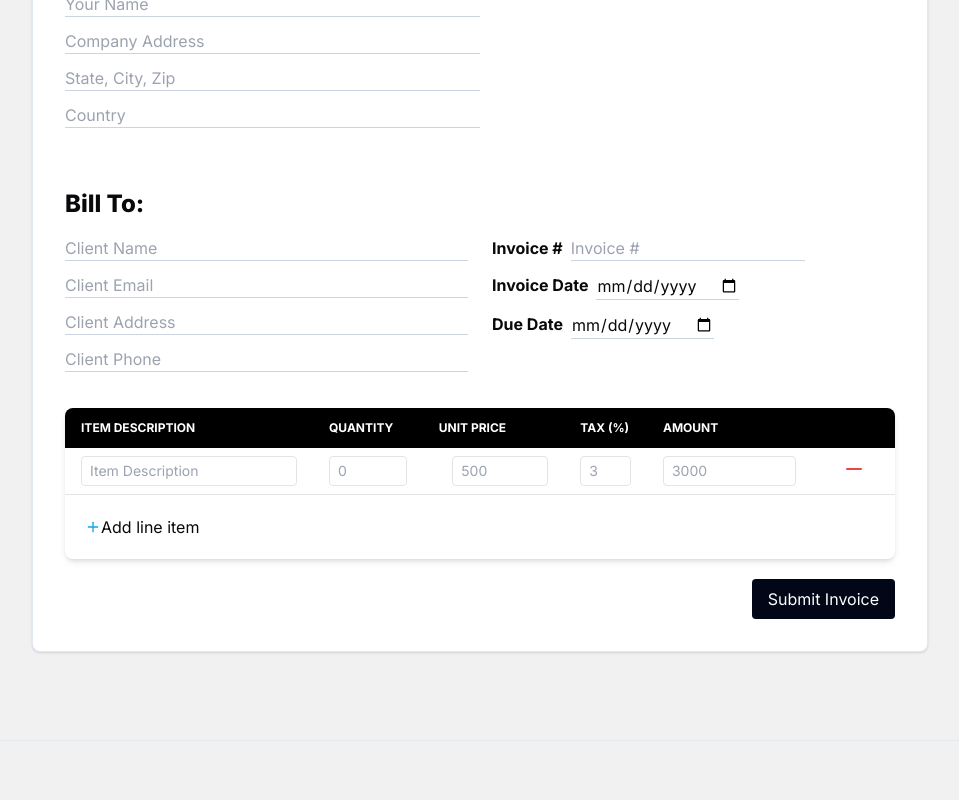
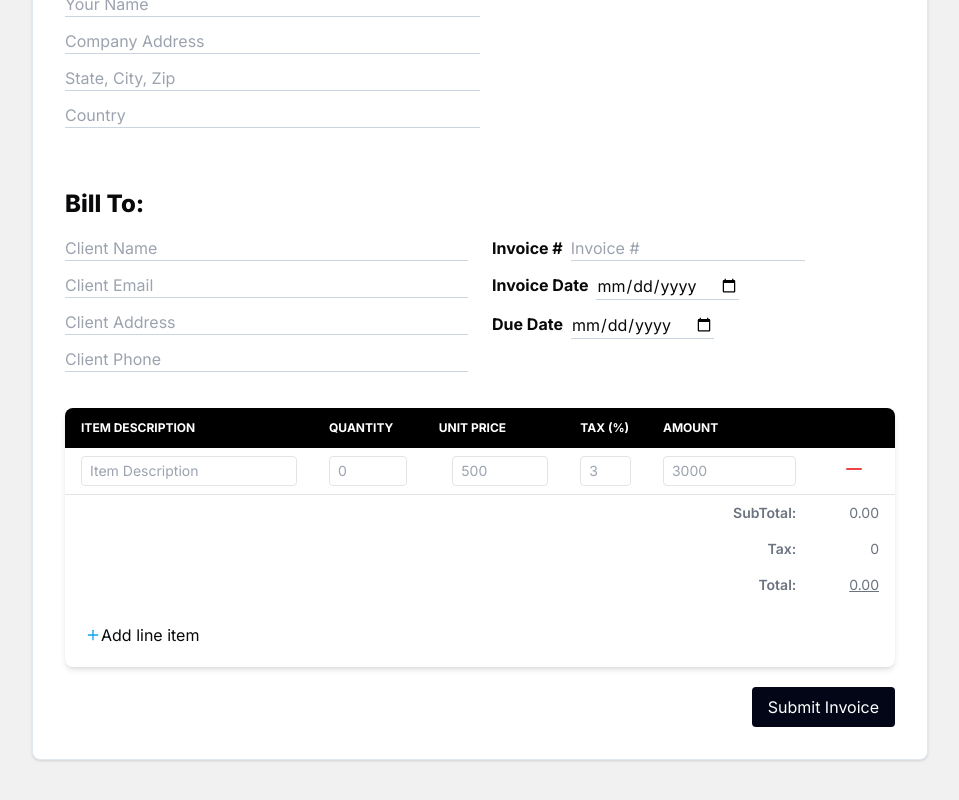
Before and after one commit to pythonnelson/invoiceswift, a Next.js app: page /invoice/new in a window 1280 px wide. Shown: the part 390-1190 px from the top of the page, without its empty margins (160-1119 px from the left). Built offline with nearby package versions, Linux system fonts and the light colour scheme.

Commit message:
Implement add total, tax and subtotal in table footer

```diff
--- a/components/FormTable.jsx
+++ b/components/FormTable.jsx
@@ -47,6 +47,11 @@ export default function FormTable() {
         }
         setTableData(updatedData)
     }
+
+    const subTotal = tableData.reduce((acc, row) => acc + row.unitPrice * row.quantity, 0);
+    const taxTotal = tableData.reduce((acc, row) => acc + ((row.unitPrice * row.quantity) * row.tax) / 100, 0);
+    const total = subTotal + taxTotal;
+
 
   return (
     <div className="relative overflow-x-auto shadow-md sm:rounded-lg mb-5">
@@ -134,6 +139,28 @@ export default function FormTable() {
                     </tr>
                 ))}
                 </tbody>
+                {/* Footer Section */}
+                <tfoot>
+                <tr>
+                    <td colSpan="4"></td>
+                    <td className="px-4 py-2 text-end font-semibold">SubTotal:</td>
+                    <td className="px-4 py-2 text-end">
+                        {new Intl.NumberFormat('en-US', { style: 'decimal', minimumFractionDigits: 2 }).format(subTotal)}
+                    </td>
+                </tr>
+                <tr>
+                    <td colSpan="4"></td>
+                    <td className="px-4 py-2 text-end font-semibold">Tax:</td>
+                    <td className="px-4 py-2 text-end">{taxTotal}</td>
+                </tr>
+                <tr>
+                    <td colSpan="4"></td>
+                    <td className="px-4 py-2 text-end font-semibold">Total:</td>
+                    <td className="px-4 py-2 text-end underline">
+                        {new Intl.NumberFormat('en-US', { style: 'decimal', minimumFractionDigits: 2 }).format(total)}
+                    </td>
+                </tr>
+                </tfoot>
             </table>
         </div>
         <button onClick={addRow} type="button" className='flex items-center p-5'>
```
Lines whose indentation alone changed are shown as unchanged.
